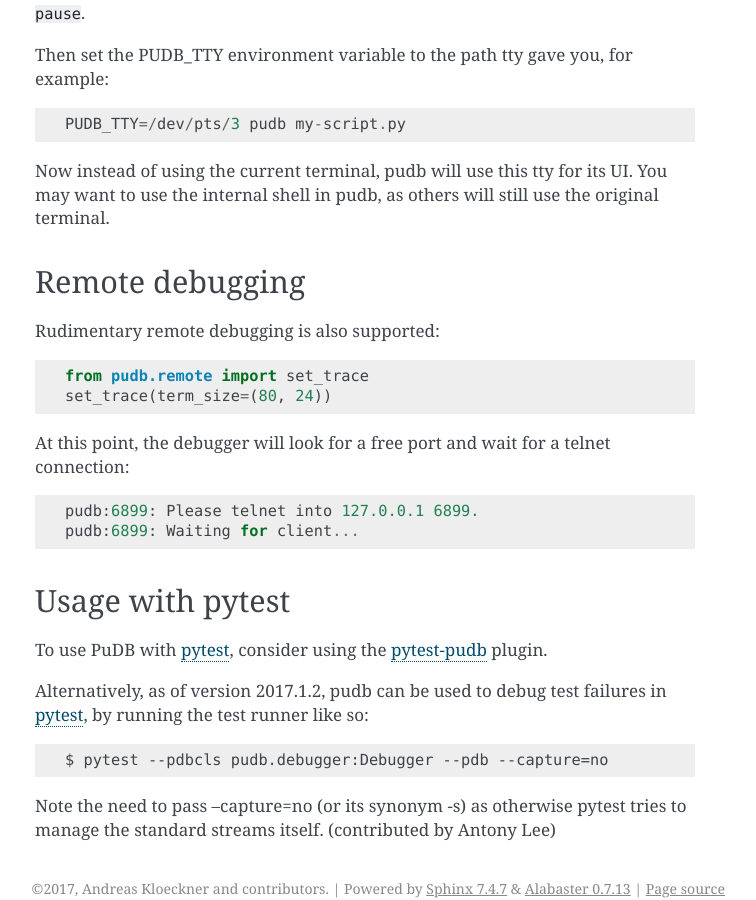
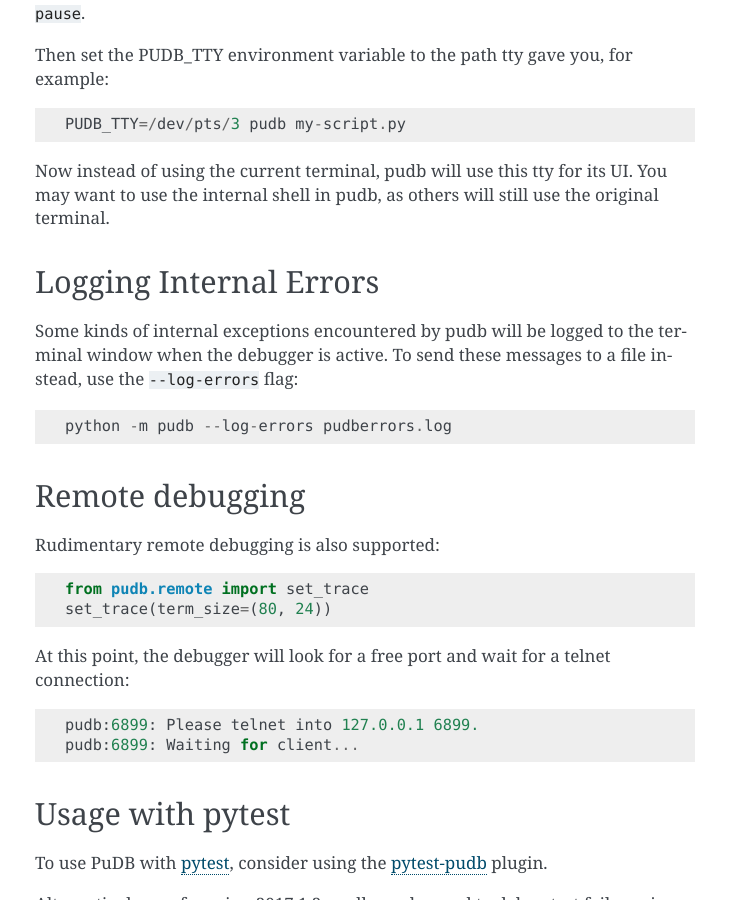
Before and after one commit to inducer/pudb, a Sphinx documentation site: the page built from doc/starting.rst, in a window 1280 px wide and 900 px high, scrolled down 1337 px. Shown: the whole window, without its empty margins (385-1141 px from the left). Built offline with Sphinx 7.4.7, drawn with Linux system fonts in a browser that asks for light colours; some of the changed text lies outside the part shown.

Commit message:
Add section about logging internal errors to a file

```diff
--- a/doc/starting.rst
+++ b/doc/starting.rst
@@ -66,6 +66,15 @@
 You may want to use the internal shell in pudb, as others will still use the
 original terminal.
 
+Logging Internal Errors
+^^^^^^^^^^^^^^^^^^^^^^^
+
+Some kinds of internal exceptions encountered by pudb will be logged to the
+terminal window when the debugger is active. To send these messages to a file
+instead, use the ``--log-errors`` flag::
+
+    python -m pudb --log-errors pudberrors.log
+
 Remote debugging
 ^^^^^^^^^^^^^^^^
 
```
